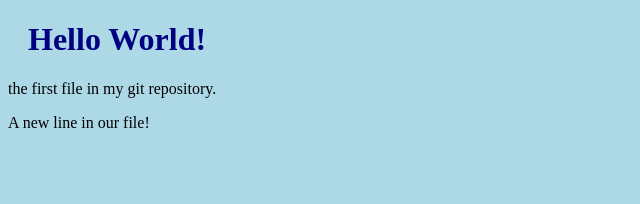
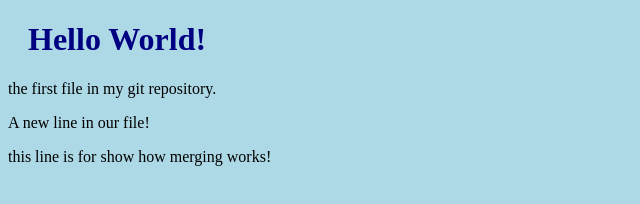
Before and after one commit to nasserkargar/project1, a plain HTML site: page index.html in a window 1280 px wide. Shown: the whole page, without its empty margins (0-640 px from the left). Drawn offline with Linux system fonts and the light colour scheme.

Commit message:
Updated emergency

```diff
--- a/index.html
+++ b/index.html
@@ -8,5 +8,6 @@
 	<h1>Hello World!</h1>
 	<p>the first file in my git repository.</p>
 	<p> A new line in our file!</p>
+	<p>this line is for show how merging works!</p>
 </body>
 </html>
```
